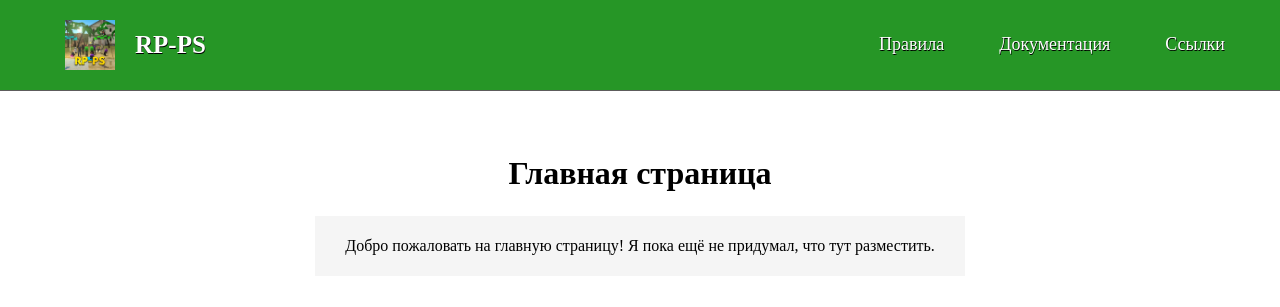
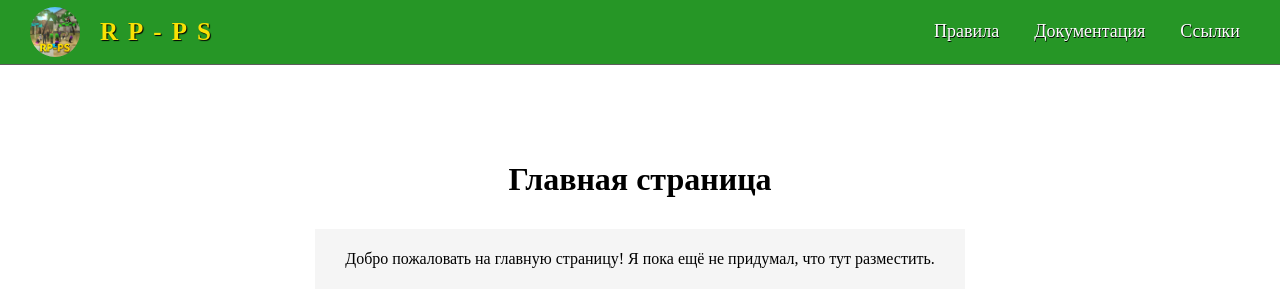
Before and after one commit to RP-PS/RP-PS.github.io, a Jekyll site: the page built from index.md, in a window 1280 px wide. Shown: the top 307 px of the page. Built offline with Jekyll 4.4.1, drawn with Linux system fonts in a browser that asks for light colours.

Commit message:
FEAT: Уменьшил размер header'а, сделал лого круглым, текст лого жёлтым

```diff
--- a/css/style.css
+++ b/css/style.css
@@ -10,6 +10,7 @@ a {
 
 *, *::after, *::before {
     box-sizing: inherit;
+
 }
 
 body {
@@ -38,7 +39,7 @@ header {
 }
 
 .header__inner {
-    padding-left: 30px;
+    padding-left: 10px;
     padding-right: 30px;
     display: flex;
     flex-direction: row;
@@ -55,7 +56,7 @@ header {
 .logo {
     display: flex;
     align-items: center;
-    height: 60px;
+    height: 55px;
     padding-left: 10px;
     padding-right: 10px;
     gap: 10px;
@@ -64,20 +65,22 @@ header {
 .logo img {
     width: 50px;
     height: auto;
+    border-radius: 50%;
 }
 
 .logo__text {
+    color:#f9e105;
     font-size: 25px;
     font-family: "Century Gothic";
     font-weight: bold;
-    color: white;
     margin-left: 10px;
-    text-shadow: 0.5px 0.5px 0.5px #000;
+    letter-spacing: 10px;
+    text-shadow: 1px 1px 1px #000;
 }
 
 .nav__list {
     display: flex;
-    gap: 25px;
+    gap: 35px;
 }
 
 
@@ -187,6 +190,6 @@ header {
     text-align: center;
     line-height: 1;
 }
-.error-container p, h1, a {
+.error-container p, .error-container h1, .error-container a {
     margin: 15px
 }
```
